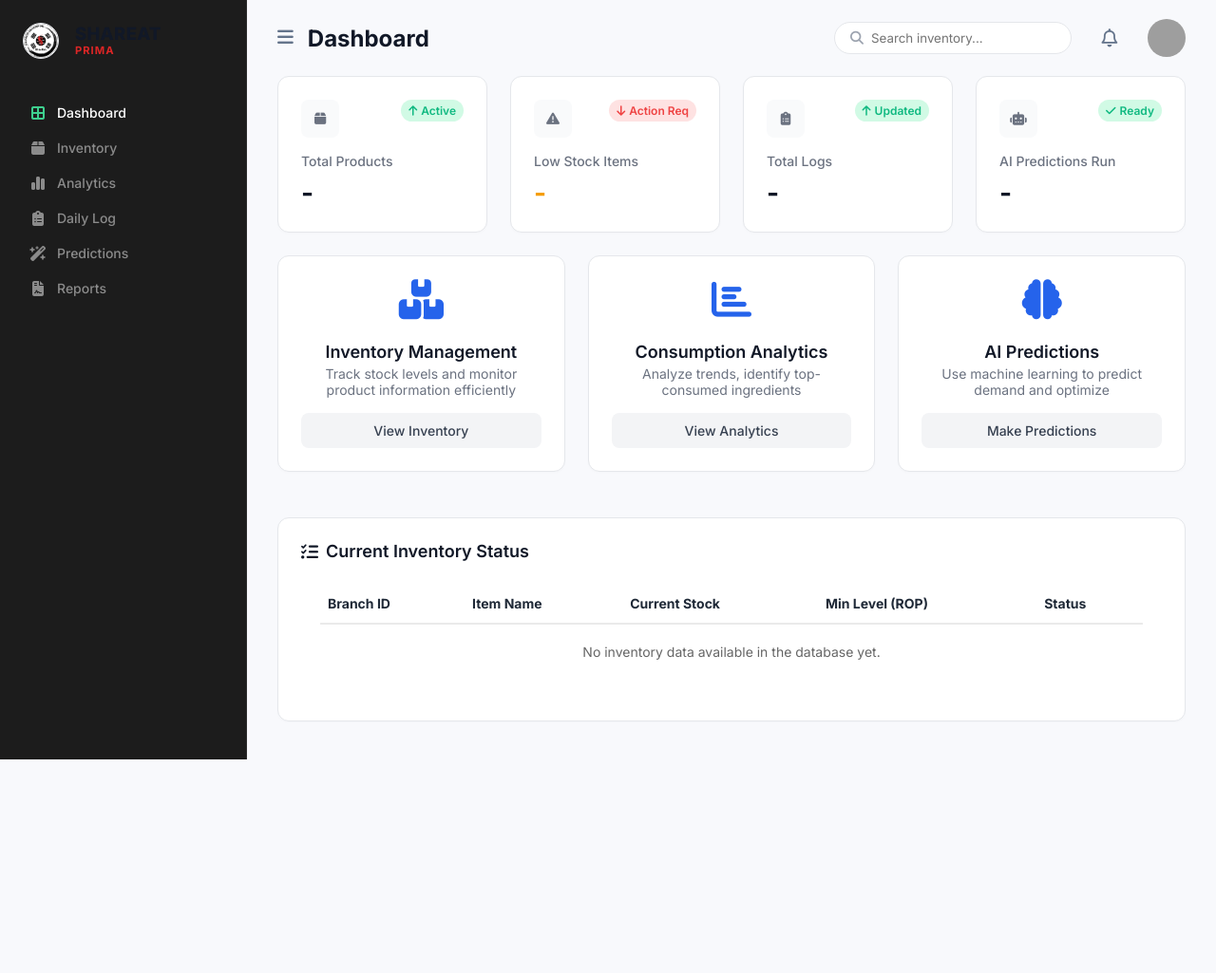
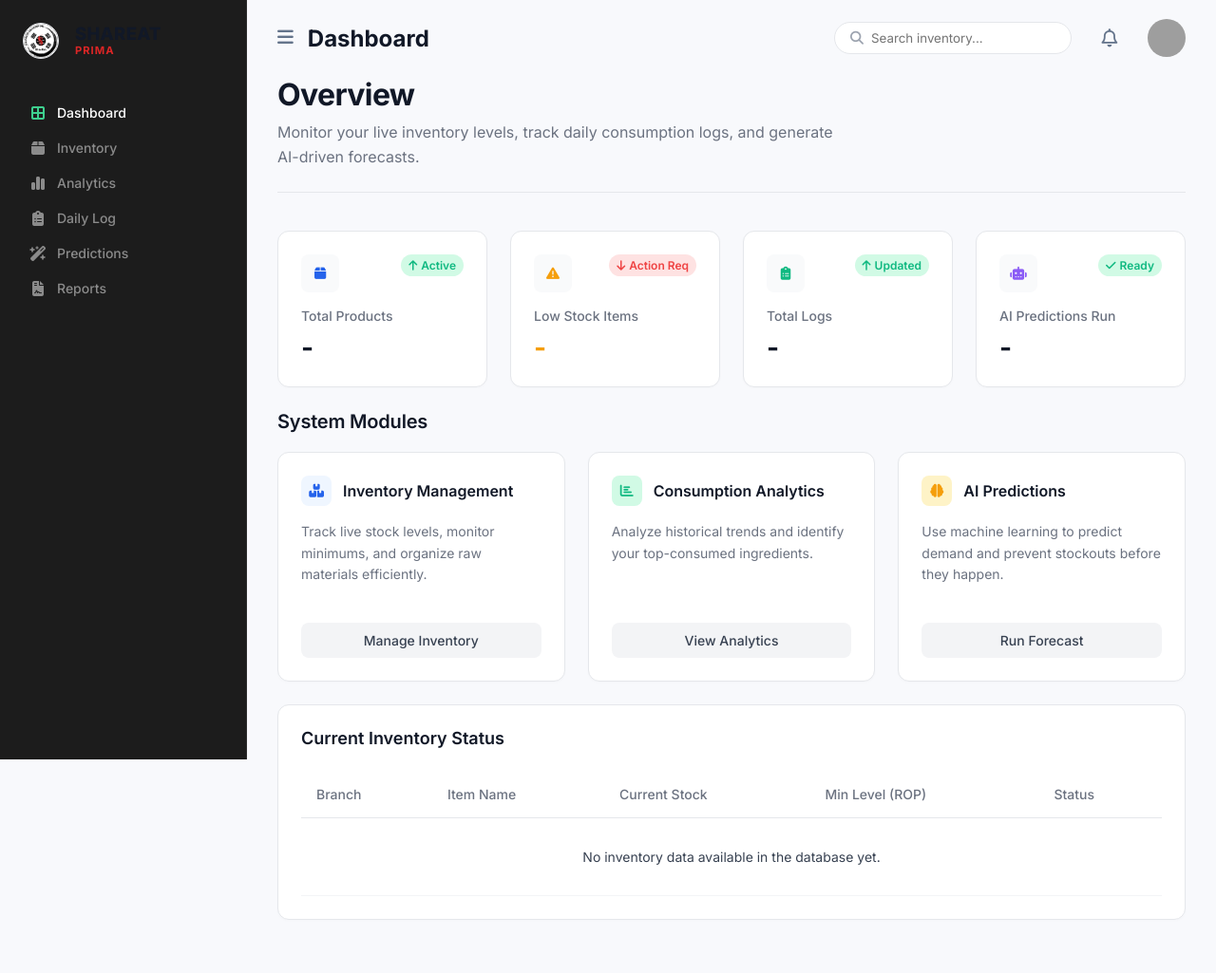
Before and after one commit to excesting/shareitV1, a Flask app: page / in a window 1280 px wide. Shown: the whole page at 95% size. Before the commit the page ends 800 px from the top, so only its background shows below. Run offline with Flask 3, Linux system fonts and the light colour scheme; the visitor is signed in with stand-in values (Sample User, id 1); data that the repository does not hold is empty; parts of the project's set-up code (start-up, migrations or seed data) failed here and were passed over; some libraries are stand-ins or nearby versions; grey boxes are pictures that could not be loaded.

Commit message:
Update dashboard title and enhance UI elements

```diff
--- a/templates/index.html
+++ b/templates/index.html
@@ -1,97 +1,125 @@
 {% extends "base.html" %}
 
-{% block title %}Dashboard - D-inventy{% endblock %}
+{% block title %}Dashboard - SHAREAT PRIMA{% endblock %}
 {% block page_title %}Dashboard{% endblock %}
 
 {% block content %}
+
+<div class="page-hero">
+    <h1 class="page-hero-title">Overview</h1>
+    <p class="page-hero-subtitle">
+        Monitor your live inventory levels, track daily consumption logs, and generate AI-driven forecasts.
+    </p>
+</div>
+
 <div class="grid grid-4 mb-6">
     <div class="stats-card">
-        <div class="stats-icon"><i class="fas fa-box"></i></div>
+        <div class="stats-icon"><i class="fas fa-box text-primary"></i></div>
         <div class="stats-label">Total Products</div>
         <div class="stats-number" id="totalProducts">-</div>
         <div class="stats-trend positive"><i class="fas fa-arrow-up"></i> Active</div>
     </div>
 
     <div class="stats-card">
-        <div class="stats-icon"><i class="fas fa-triangle-exclamation"></i></div>
+        <div class="stats-icon"><i class="fas fa-triangle-exclamation text-warning"></i></div>
         <div class="stats-label">Low Stock Items</div>
         <div class="stats-number text-warning" id="lowStockCount">-</div>
         <div class="stats-trend negative"><i class="fas fa-arrow-down"></i> Action Req</div>
     </div>
 
     <div class="stats-card">
-        <div class="stats-icon"><i class="fas fa-clipboard-list"></i></div>
+        <div class="stats-icon"><i class="fas fa-clipboard-list" style="color: #10b981;"></i></div>
         <div class="stats-label">Total Logs</div>
         <div class="stats-number" id="totalRevenue">-</div>
         <div class="stats-trend positive"><i class="fas fa-arrow-up"></i> Updated</div>
     </div>
 
     <div class="stats-card">
-        <div class="stats-icon"><i class="fas fa-robot"></i></div>
+        <div class="stats-icon"><i class="fas fa-robot" style="color: #8b5cf6;"></i></div>
         <div class="stats-label">AI Predictions Run</div>
         <div class="stats-number" id="nearExpiryCount">-</div>
         <div class="stats-trend positive"><i class="fas fa-check"></i> Ready</div>
     </div>
 </div>
 
+<h2 class="section-title">System Modules</h2>
 <div class="grid grid-3 mb-6">
-    <div class="card text-center">
-        <div class="card-header" style="justify-content: center;">
-            <i class="fas fa-boxes fa-3x text-primary mb-3"></i>
+
+    <div class="card feature-card">
+        <div class="feature-card-header">
+            <div class="feature-icon-wrapper">
+                <i class="fas fa-boxes"></i>
+            </div>
+            <h3 class="feature-title">Inventory Management</h3>
         </div>
-        <h3 class="card-title" style="justify-content: center;">Inventory Management</h3>
-        <p class="card-subtitle mb-4">Track stock levels and monitor product information efficiently</p>
-        <a href="/inventory" class="btn btn-secondary w-full">View Inventory</a>
+        <p class="feature-desc">
+            Track live stock levels, monitor minimums, and organize raw materials efficiently.
+        </p>
+        <a href="/inventory" class="btn btn-secondary w-full mt-4">Manage Inventory</a>
     </div>
 
-    <div class="card text-center">
-        <div class="card-header" style="justify-content: center;">
-            <i class="fas fa-chart-bar fa-3x text-primary mb-3"></i>
+    <div class="card feature-card">
+        <div class="feature-card-header">
+            <div class="feature-icon-wrapper success">
+                <i class="fas fa-chart-bar"></i>
+            </div>
+            <h3 class="feature-title">Consumption Analytics</h3>
         </div>
-        <h3 class="card-title" style="justify-content: center;">Consumption Analytics</h3>
-        <p class="card-subtitle mb-4">Analyze trends, identify top-consumed ingredients</p>
-        <a href="/analytics" class="btn btn-secondary w-full">View Analytics</a>
+        <p class="feature-desc">
+            Analyze historical trends and identify your top-consumed ingredients.
+        </p>
+        <a href="/analytics" class="btn btn-secondary w-full mt-4">View Analytics</a>
     </div>
 
-    <div class="card text-center">
-        <div class="card-header" style="justify-content: center;">
-            <i class="fas fa-brain fa-3x text-primary mb-3"></i>
+    <div class="card feature-card">
+        <div class="feature-card-header">
+            <div class="feature-icon-wrapper warning">
+                <i class="fas fa-brain"></i>
+            </div>
+            <h3 class="feature-title">AI Predictions</h3>
         </div>
-        <h3 class="card-title" style="justify-content: center;">AI Predictions</h3>
-        <p class="card-subtitle mb-4">Use machine learning to predict demand and optimize</p>
-        <a href="/predict" class="btn btn-secondary w-full">Make Predictions</a>
+        <p class="feature-desc">
+            Use machine learning to predict demand and prevent stockouts before they happen.
+        </p>
+        <a href="/predict" class="btn btn-secondary w-full mt-4">Run Forecast</a>
     </div>
 </div>
 
 <div class="card">
     <div class="card-header">
-        <h2 class="card-title"><i class="fas fa-list-check"></i> Current Inventory Status</h2>
+        <h2 class="card-title">Current Inventory Status</h2>
     </div>
-    <div class="table-responsive" style="overflow-x: auto; padding: 0 20px 20px 20px;">
-        <table style="width: 100%; border-collapse: collapse; text-align: left;">
+    <div style="overflow-x: auto;">
+        <table class="table">
             <thead>
-                <tr style="border-bottom: 2px solid #eaeaea;">
-                    <th style="padding: 12px 8px;">Branch ID</th>
-                    <th style="padding: 12px 8px;">Item Name</th>
-                    <th style="padding: 12px 8px;">Current Stock</th>
-                    <th style="padding: 12px 8px;">Min Level (ROP)</th>
-                    <th style="padding: 12px 8px;">Status</th>
+                <tr>
+                    <th>Branch</th>
+                    <th>Item Name</th>
+                    <th>Current Stock</th>
+                    <th>Min Level (ROP)</th>
+                    <th>Status</th>
                 </tr>
             </thead>
             <tbody>
                 {% for item in inventory %}
-                <tr style="border-bottom: 1px solid #eaeaea;">
-                    <td style="padding: 12px 8px;">{{ item.branch_id }}</td>
-                    <td style="padding: 12px 8px;"><strong>{{ item.name }}</strong></td>
-                    <td style="padding: 12px 8px;">{{ item.stock }} {{ item.unit }}</td>
-                    <td style="padding: 12px 8px;">{{ item.min_level }} {{ item.unit }}</td>
-                    <td style="padding: 12px 8px;">
+                <tr>
+                    <td>
+                        {% if item.branch_id == 1 %}
+                            <span class="badge" style="background-color: #64748b; color: white;">Malvar</span>
+                        {% else %}
+                            <span class="badge" style="background-color: #3b82f6; color: white;">Lipa</span>
+                        {% endif %}
+                    </td>
+                    <td><strong>{{ item.name }}</strong></td>
+                    <td>{{ item.stock }} {{ item.unit }}</td>
+                    <td>{{ item.min_level }} {{ item.unit }}</td>
+                    <td>
                         {% if item.stock <= item.min_level %}
-                            <span style="color: #dc3545; font-weight: bold;">
+                            <span class="text-danger" style="font-weight: 600;">
                                 <i class="fas fa-exclamation-circle"></i> Reorder Needed
                             </span>
                         {% else %}
-                            <span style="color: #28a745; font-weight: 500;">
+                            <span class="text-success" style="font-weight: 500; color: #10b981;">
                                 <i class="fas fa-check-circle"></i> Sufficient
                             </span>
                         {% endif %}
@@ -99,7 +127,7 @@
                 </tr>
                 {% else %}
                 <tr>
-                    <td colspan="5" style="padding: 20px; text-align: center; color: #666;">
+                    <td colspan="5" class="text-center text-muted" style="padding: 2rem;">
                         No inventory data available in the database yet.
                     </td>
                 </tr>
@@ -121,10 +149,10 @@ document.addEventListener('DOMContentLoaded', function() {
                 // 2. Low Stock Items
                 document.getElementById('lowStockCount').textContent = data.stats.lowStockCount || 0;
 
-                // 3. Total Logs (Your HTML uses 'totalRevenue' as the ID for this)
+                // 3. Total Logs (Using 'totalRevenue' ID)
                 document.getElementById('totalRevenue').textContent = data.stats.totalLogs || 0;
 
-                // 4. AI Predictions Run (Your HTML uses 'nearExpiryCount' as the ID for this)
+                // 4. AI Predictions Run (Using 'nearExpiryCount' ID)
                 document.getElementById('nearExpiryCount').textContent = data.stats.totalPredictions || 0;
 
             } else {
@@ -133,7 +161,6 @@ document.addEventListener('DOMContentLoaded', function() {
         })
         .catch(error => {
             console.error("Error fetching stats:", error);
-            // Fallback to zeros if the server connection fails
             document.getElementById('nearExpiryCount').textContent = "0";
         });
 });
```
